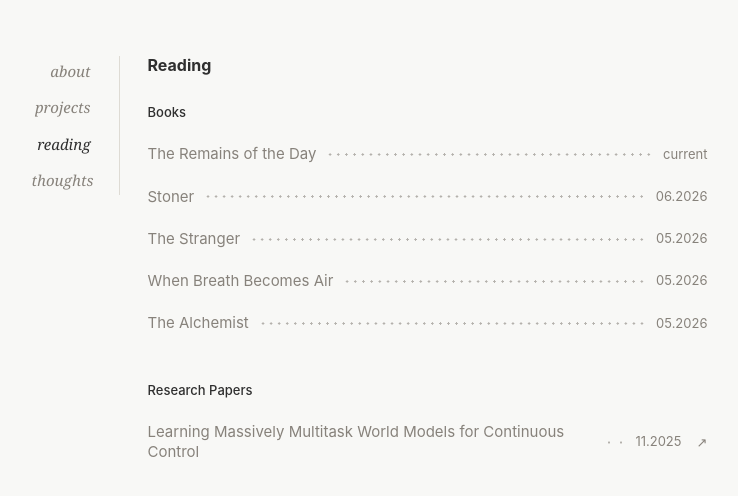
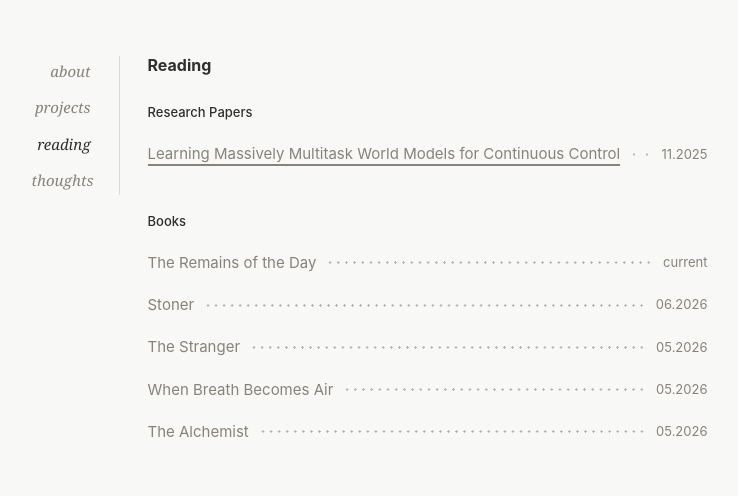
Before and after one commit to benyebai/Ben-Website, a Next.js app: page / in a window 1280 px wide. Both pictures are taken after a click on the button "reading". Shown: the top 496 px of the page, without its empty margins (267-1005 px from the left). Built offline with nearby package versions, Linux system fonts and the light colour scheme; a web font is replaced by a local one.

Commit message:
Refine reading section hierarchy

```diff
--- a/app/components/ReadingPanel.jsx
+++ b/app/components/ReadingPanel.jsx
@@ -3,6 +3,25 @@
 import { useEffect, useRef, useState } from "react";
 
 const sections = [
+  {
+    id: "papers",
+    title: "Research Papers",
+    items: [
+      {
+        id: "massively-multitask-world-models",
+        title: "Learning Massively Multitask World Models for Continuous Control",
+        meta: "11.2025",
+        href: "https://arxiv.org/abs/2511.19584",
+        summary:
+          "Most attempts at general-purpose control still focus on a single task or learn offline from expert data, which limits both scale and data diversity. Inspired by the LLM recipe, Newt first pretrains one model on demonstrations from many tasks and environments, then continues with online RL across 200 tasks to learn useful behavior.",
+        highlights: [
+          "A language-conditioned world model trained jointly across 200 tasks with online RL, instead of narrow single-task objectives or offline RL alone.",
+          "Architecture and training-pipeline changes that make large multitask training runs more efficient.",
+          "A new benchmark spanning 200 tasks across multiple domains and embodiments.",
+        ],
+      },
+    ],
+  },
   {
     id: "books",
     title: "Books",
@@ -31,25 +50,6 @@ const sections = [
         id: "the-alchemist",
         title: "The Alchemist",
         meta: "05.2026",
-      },
-    ],
-  },
-  {
-    id: "papers",
-    title: "Research Papers",
-    items: [
-      {
-        id: "massively-multitask-world-models",
-        title: "Learning Massively Multitask World Models for Continuous Control",
-        meta: "11.2025",
-        href: "https://arxiv.org/abs/2511.19584",
-        summary:
-          "Most attempts at general-purpose control still focus on a single task or learn offline from expert data, which limits both scale and data diversity. Inspired by the LLM recipe, Newt first pretrains one model on demonstrations from many tasks and environments, then continues with online RL across 200 tasks to learn useful behavior.",
-        highlights: [
-          "A language-conditioned world model trained jointly across 200 tasks with online RL, instead of narrow single-task objectives or offline RL alone.",
-          "Architecture and training-pipeline changes that make large multitask training runs more efficient.",
-          "A new benchmark spanning 200 tasks across multiple domains and embodiments.",
-        ],
       },
     ],
   },
@@ -136,9 +136,6 @@ export default function ReadingPanel() {
                       <span className="reading-title">{item.title}</span>
                       <span className="reading-dots" aria-hidden="true" />
                       <span className="reading-meta">{item.meta}</span>
-                      <span className="reading-toggle" aria-hidden="true">
-                        ↗
-                      </span>
                     </button>
                   ) : (
                     <div className="reading-row">
--- a/app/globals.css
+++ b/app/globals.css
@@ -353,7 +353,7 @@ a {
 
 .reading-trigger {
   appearance: none;
-  grid-template-columns: minmax(0, auto) minmax(20px, 1fr) auto 16px;
+  grid-template-columns: minmax(0, auto) minmax(20px, 1fr) auto;
   border: 0;
   background: transparent;
   cursor: pointer;
@@ -372,6 +372,40 @@ a {
   outline-offset: 4px;
 }
 
+.reading-trigger .reading-title {
+  position: relative;
+  display: inline-block;
+  width: fit-content;
+  max-width: 100%;
+}
+
+.reading-trigger .reading-title::before,
+.reading-trigger .reading-title::after {
+  content: "";
+  position: absolute;
+  right: 0;
+  bottom: -1px;
+  left: 0;
+  height: 2px;
+}
+
+.reading-trigger .reading-title::before {
+  background: var(--muted);
+}
+
+.reading-trigger .reading-title::after {
+  background: #111111;
+  transform: scaleX(0);
+  transform-origin: left;
+  transition: transform 220ms ease;
+}
+
+.reading-trigger:hover .reading-title::after,
+.reading-trigger:focus-visible .reading-title::after,
+.reading-trigger[aria-expanded="true"] .reading-title::after {
+  transform: scaleX(1);
+}
+
 .reading-dots {
   height: 3px;
   background-image: radial-gradient(circle, currentColor 0 1px, transparent 1.2px);
@@ -384,14 +418,6 @@ a {
 .reading-meta {
   font-size: 13px;
   white-space: nowrap;
-}
-
-.reading-toggle {
-  color: var(--muted);
-  font-family: Georgia, "Times New Roman", serif;
-  font-size: 13px;
-  line-height: 1;
-  text-align: right;
 }
 
 .reading-modal-layer {
@@ -882,7 +908,7 @@ a {
 
   .reading-row,
   .reading-trigger {
-    grid-template-columns: minmax(0, auto) minmax(12px, 1fr) auto 16px;
+    grid-template-columns: minmax(0, auto) minmax(12px, 1fr) auto;
     column-gap: 8px;
   }
 
```
